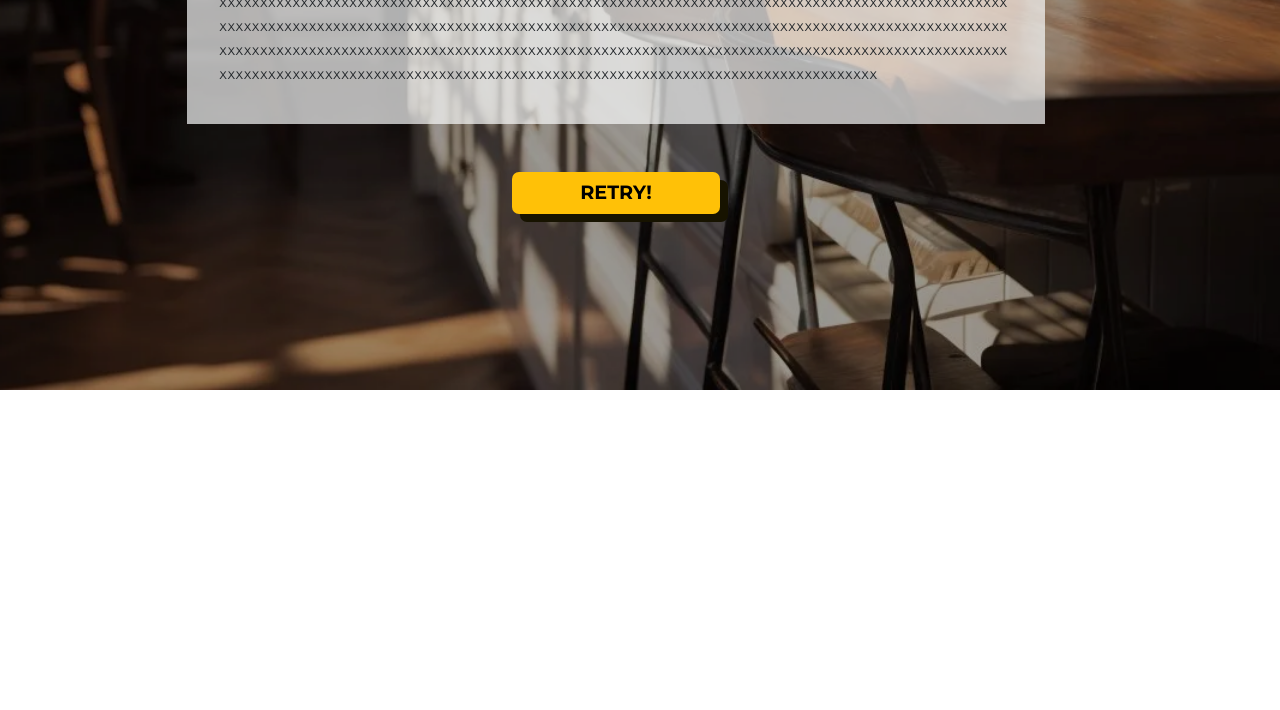
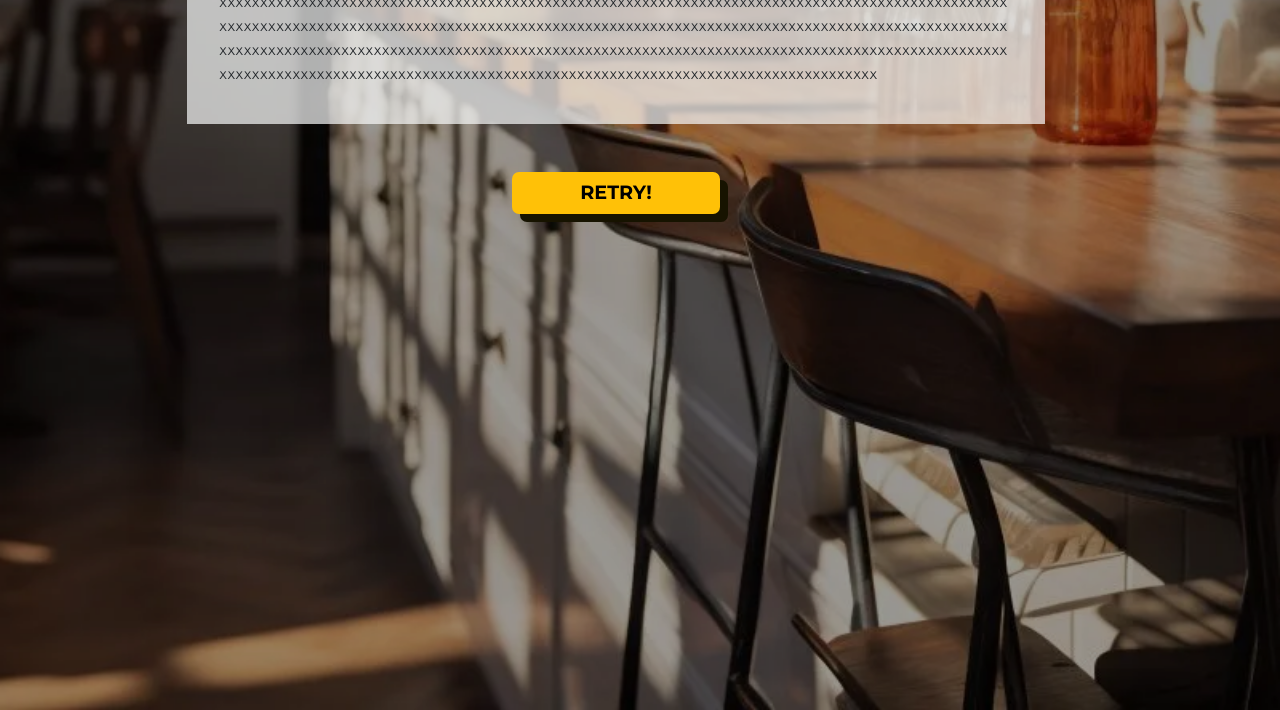
Before and after one commit to team-b-Blue/work-space, a plain HTML site: page index.html in a window 1280 px wide. Shown: the part 570-1280 px from the top of the page. Before the commit the page ends 960 px from the top, so only its background shows below. Drawn offline with nearby package versions, Linux system fonts and the light colour scheme; some packages are replaced by stand-ins of ours.

Commit message:
change background min-height from 120vh to 160vh

```diff
--- a/style.css
+++ b/style.css
@@ -10,7 +10,7 @@ body {
 }
 .background {
     width: 100vw;
-    min-height: 120vh;
+    min-height: 160vh;
     background-image: url(images/modern-kitchen-table.webp);
     background-repeat: no-repeat;
     object-fit: cover;
```
